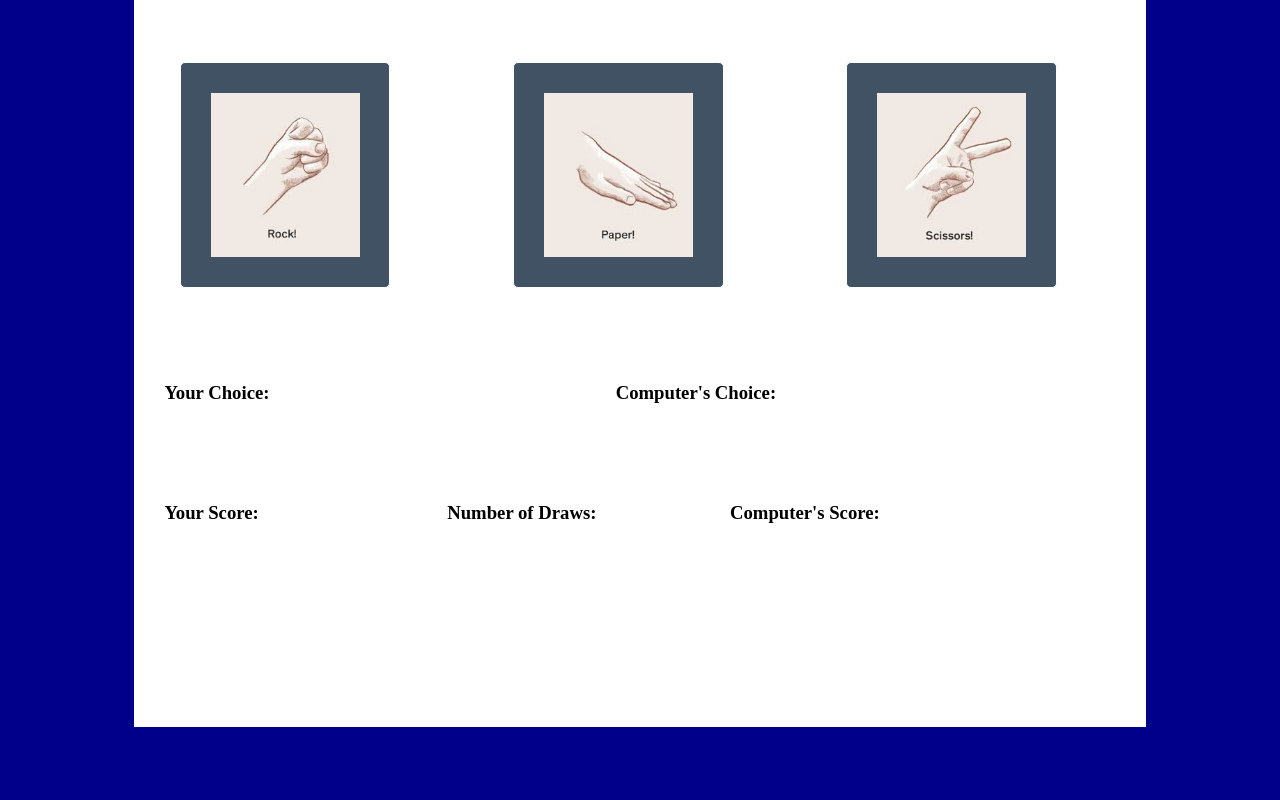
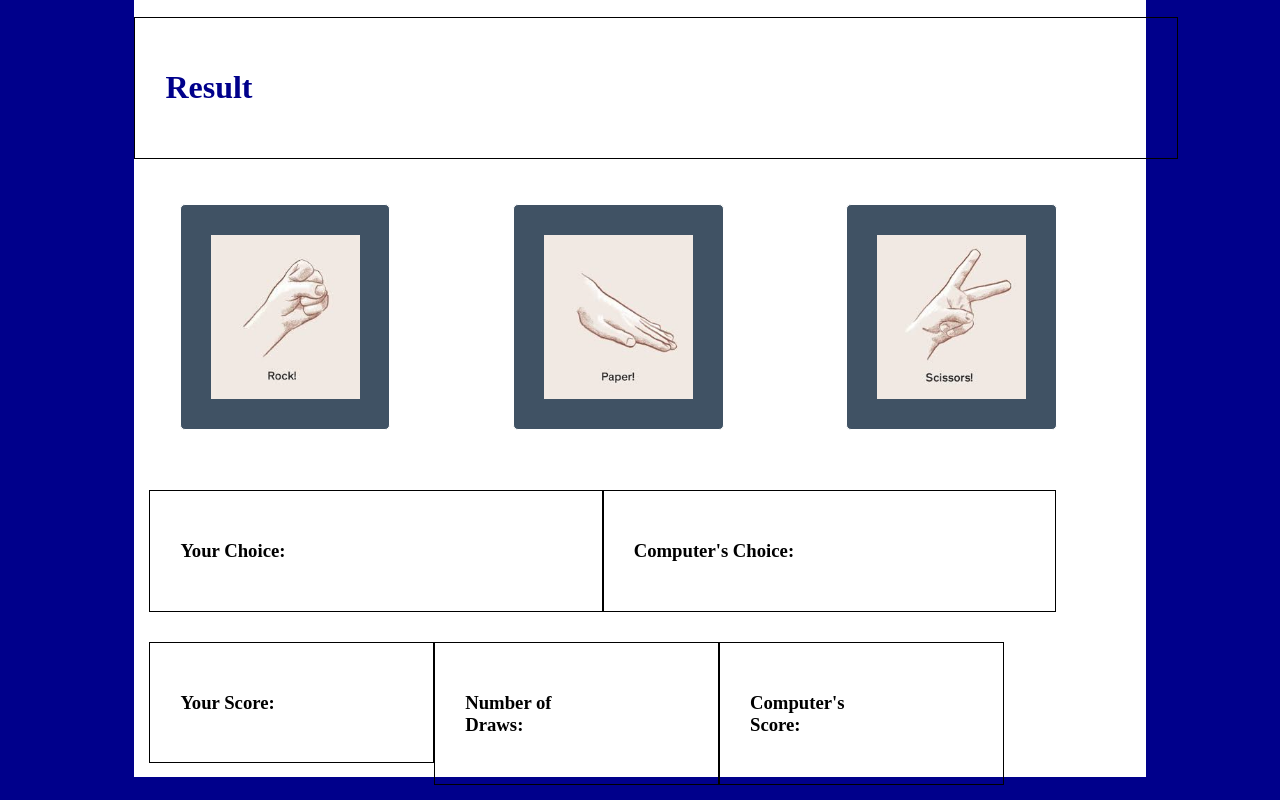
Before and after one commit to sjhaws/RPSApp, a plain HTML site: page index.html in a window 1280 px wide. Shown: the part 131-931 px from the top of the page. Before the commit the page ends 866 px from the top, so only its background shows below. Drawn offline with Linux system fonts and the light colour scheme.

Commit message:
added boxes and font styles

```diff
--- a/css/main.css
+++ b/css/main.css
@@ -100,7 +100,7 @@ h2 {
   padding: 15px;
 }
 .viewer{
-  height: 850px;
+  height: 900px;
 }
 #playing-window {
   background-color: white;
@@ -121,3 +121,10 @@ h2 {
   height: 75px;
   width: auto;
 }
+.score{
+  border: solid 1px black;
+}
+.results{
+  font-size: 24px;
+  color: darkcyan;
+}
--- a/index.html
+++ b/index.html
@@ -9,10 +9,11 @@
       <h1 class="col-9">Rock, Paper, Scissors</h1>
     </div>
       <div id="playing-window" class="container viewer">
-        <div>
-            <h1 id="win"></h1>
-            <h1 id="lose"></h1>
-            <h1 id="draw"></h1>
+        <div class="col-12 score">
+          <h1 class="col-2">Result</h1>
+          <h1 id="win"></h1>
+          <h1 id="lose"></h1>
+          <h1 id="draw"></h1>
         </div>
         <div class="col-3 selection">
           <button id="rock-btn" class="btn col-10"><img src="./images/rock1.jpeg" class="col-10"></button>
@@ -24,27 +25,27 @@
             <button id="scissors-btn" class="btn col-10"><img src="./images/scissors1.jpeg" class="col-10"></button>
         </div>
         <div class="col-12">
-          <div class="col-5">
-            <h3>Your Choice:</h3>
-            <label id="user-label"></label>
+          <div class="col-5 score">
+            <h3 class="col-6">Your Choice:</h3>
+            <label id="user-label" class="results"></label>
           </div>
-          <div class="col-5">
-            <h3>Computer's Choice:</h3>
-            <label id="computer-label"></label>
+          <div class="col-5 score">
+            <h3 class="col-6">Computer's Choice:</h3>
+            <label id="computer-label" class="results"></label>
           </div>
         </div>
         <div class="col-12">
-            <div class="col-3">
-              <h3>Your Score:</h3>
-              <label id="user-score"></label>
+            <div class="col-3 score">
+              <h3 class="col-6">Your Score:</h3>
+              <label id="user-score" class="results"></label>
             </div>
-            <div class="col-3">
-                <h3>Number of Draws:</h3>
-                <label id="draw-score"></label>
+            <div class="col-3 score">
+                <h3 class="col-6">Number of Draws:</h3>
+                <label id="draw-score" class="results"></label>
             </div>
-            <div class="col-3">
-              <h3>Computer's Score:</h3>
-              <label id="computer-score"></label>
+            <div class="col-3 score">
+              <h3 class="col-6">Computer's Score:</h3>
+              <label id="computer-score" class="results"></label>
             </div>
           </div>
       </div>
```
